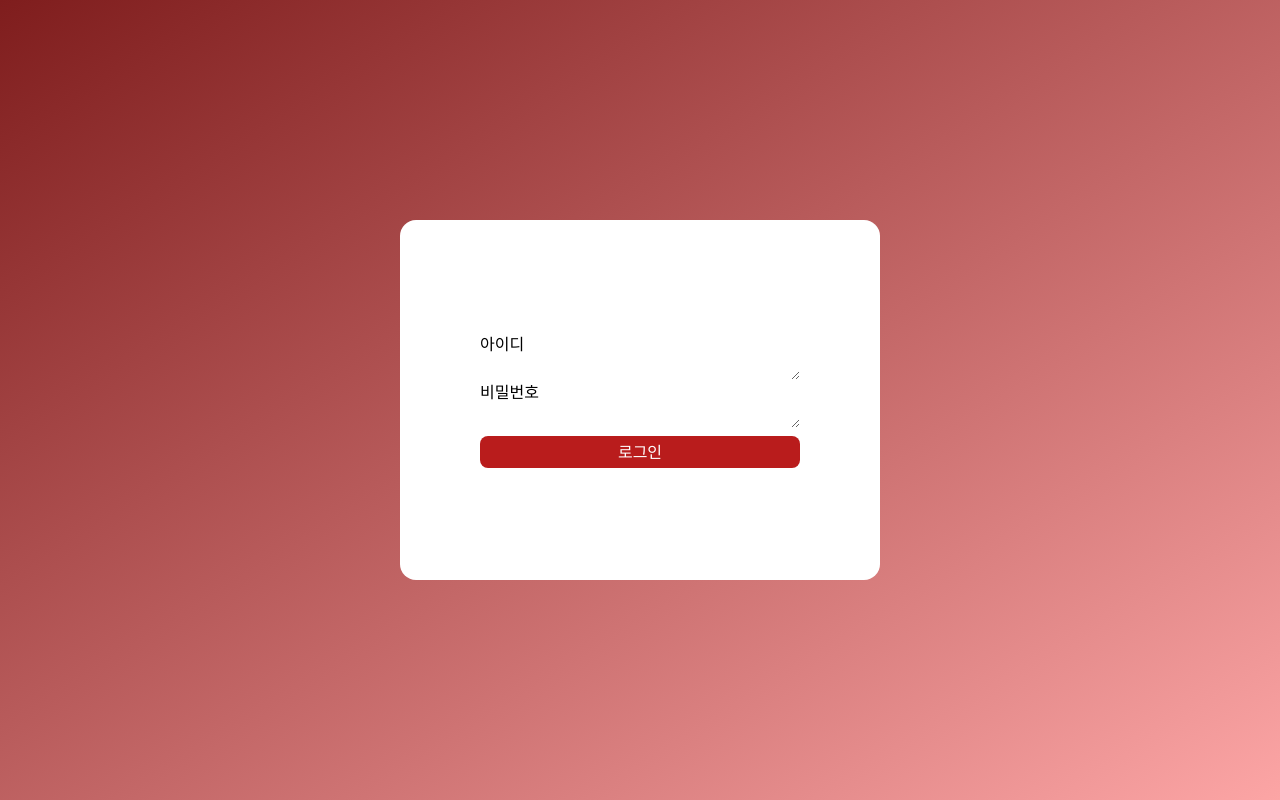
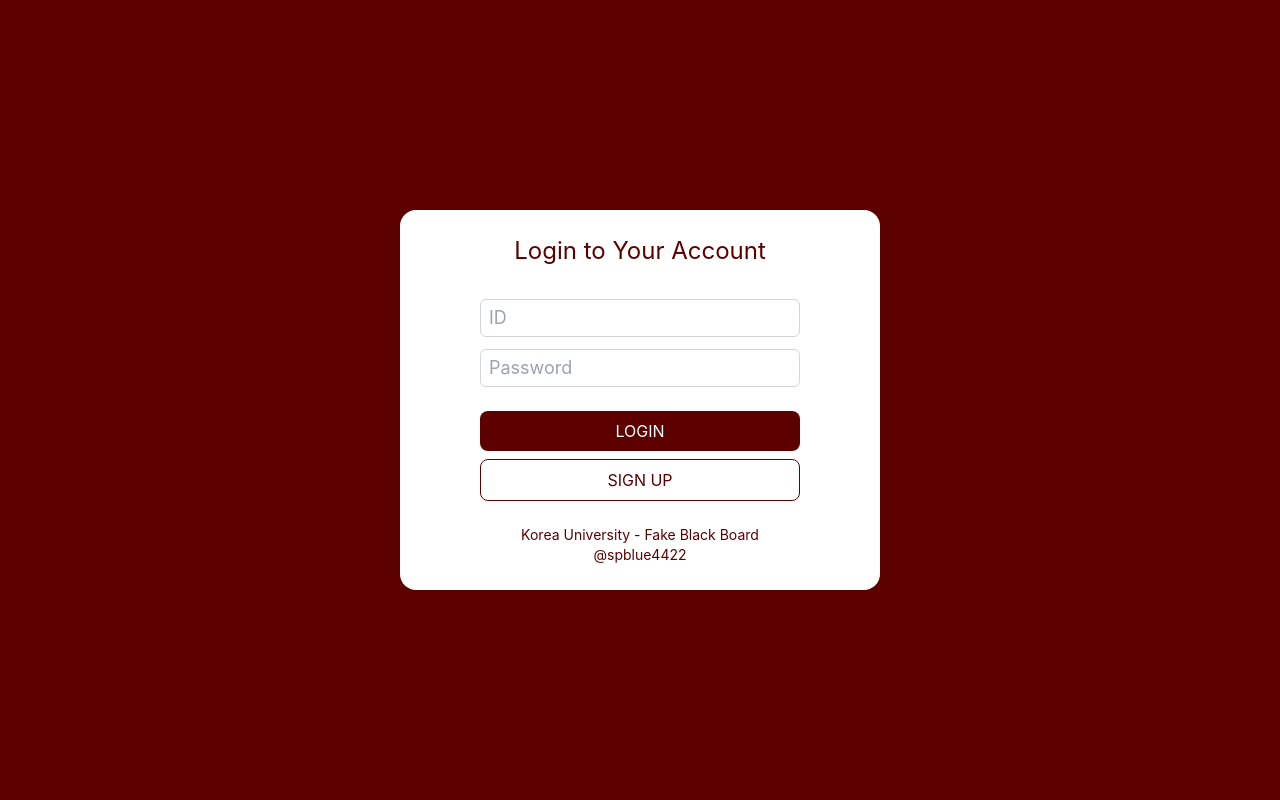
Before and after one commit to spblue4422/KWEB-alternative-frontend, a Next.js app: page /login in a window 1280 px wide. Built offline with nearby package versions, Linux system fonts and the light colour scheme.

Commit message:
add login and join

```diff
--- a/package.json
+++ b/package.json
@@ -3,7 +3,7 @@
 	"version": "0.1.0",
 	"private": true,
 	"scripts": {
-    "dev": "next dev",
+		"dev": "next dev -p 3210",
 		"build": "next build",
 		"start": "next start",
 		"lint": "next lint"
@@ -14,6 +14,7 @@
 		"postcss": "^8.4.18",
 		"react": "18.2.0",
 		"react-dom": "18.2.0",
+		"react-icons": "^4.6.0",
 		"tailwindcss": "^3.1.8"
 	},
 	"devDependencies": {
--- /dev/null
+++ b/src/components/Button.tsx
@@ -0,0 +1,32 @@
+import { MouseEventHandler, PropsWithChildren } from 'react';
+
+interface ButtonProps extends PropsWithChildren {
+	id: string;
+	class: string;
+	onClick?: MouseEventHandler;
+}
+
+export const ClickButton: React.FC<ButtonProps> = (props: ButtonProps) => {
+	return (
+		<button
+			id={props.id}
+			type="button"
+			className={`${props.class} rounded-lg py-2`}
+			onClick={props.onClick}
+		>
+			{props.children}
+		</button>
+	);
+};
+
+export const SubmitButton: React.FC<ButtonProps> = (props: ButtonProps) => {
+	return (
+		<button
+			id={props.id}
+			type="submit"
+			className={`${props.class} rounded-lg py-2`}
+		>
+			{props.children}
+		</button>
+	);
+};
--- /dev/null
+++ b/src/components/Input.tsx
@@ -0,0 +1,46 @@
+import { PropsWithChildren } from 'react';
+
+interface TextInputProps extends PropsWithChildren {
+	id: string;
+	hold: string;
+	type: string;
+	class?: string;
+}
+
+interface RadioInputProps extends PropsWithChildren {
+	id: string;
+	value: string;
+	radioClass?: string;
+	textClass?: string
+	check: boolean | undefined;
+	changeFunc: VoidFunction;
+}
+
+export const TextInput: React.FC<TextInputProps> = (props: TextInputProps) => {
+	return (
+		<input
+			id={props.id}
+			type={props.type}
+			placeholder={props.hold}
+			className={`${props.class} border border-gray-300 rounded-md px-2 py-1 text-lg`}
+		></input>
+	);
+};
+
+export const RadioInput: React.FC<RadioInputProps> = (
+	props: RadioInputProps,
+) => {
+	return (
+		<label className="cursor-pointer">
+			<input
+				id={props.id}
+				type="radio"
+				value={props.value}
+				checked={props.check}
+				onChange={props.changeFunc}
+				className={`${props.radioClass} appearance-none align-middle cursor-pointer border rounded-full checked:border-4`}
+			></input>
+			<span className={`${props.textClass} align-middle ml-1`}>{props.children}</span>
+		</label>
+	);
+};
--- a/src/components/JoinForm.tsx
+++ b/src/components/JoinForm.tsx
@@ -1,32 +1,178 @@
 import React, { useEffect, useState } from 'react';
+import { VscChromeClose } from 'react-icons/vsc';
+import { FormLayout } from '../layouts/FormLayout';
+import { SubmitButton } from './Button';
+import { RadioInput, TextInput } from './Input';
 
 const JoinForm: React.FC = () => {
+	const [status, setStatus] = useState('student');
+
+	const isChecked = () => {
+		if (status == 'student') {
+			return true;
+		} else {
+			return false;
+		}
+	};
+
+	const joinModalClose = async () => {
+		const joinForm = document.getElementById('join_form') as HTMLDivElement;
+		const joinBack = document.getElementById('join_back') as HTMLDivElement;
+		const inputId = document.getElementById(
+			'input_new_id',
+		) as HTMLInputElement;
+		const inputPw = document.getElementById(
+			'input_new_pw',
+		) as HTMLInputElement;
+		const inputName = document.getElementById(
+			'input_new_nm',
+		) as HTMLInputElement;
+		const inputUnqNum = document.getElementById(
+			'input_new_un',
+		) as HTMLInputElement;
+
+		joinBack.classList.replace('opacity-60', 'opacity-0');
+		joinBack.classList.remove('blur-sm');
+		joinBack.classList.replace('z-20', 'z-0');
+		joinForm.classList.replace('opacity-100', 'opacity-0');
+		joinForm.classList.replace('z-30', 'z-0');
+		inputId.value = '';
+		inputPw.value = '';
+		inputName.value = '';
+		inputUnqNum.value = '';
+		setStatus('student');
+	};
+
+	const join = async (e: React.FormEvent<HTMLFormElement>) => {
+		e.preventDefault();
+		const inputId = document.getElementById(
+			'input_new_id',
+		) as HTMLInputElement;
+		const inputPw = document.getElementById(
+			'input_new_pw',
+		) as HTMLInputElement;
+		const inputName = document.getElementById(
+			'input_new_nm',
+		) as HTMLInputElement;
+		const inputUnqNum = document.getElementById(
+			'input_new_un',
+		) as HTMLInputElement;
+
+		const reqBody = {
+			userId: inputId.value,
+			password: inputPw.value,
+			name: inputName.value,
+			uniqueNum: inputUnqNum.value,
+			status: status,
+		};
+
+		const res = await (
+			await fetch('http://localhost:3000/users/add', {
+				method: 'POST',
+				body: JSON.stringify(reqBody),
+				headers: {
+					'Content-Type': 'application/json',
+				},
+			})
+		).json();
+
+		if (res.code == 'SUCCESS') {
+			//alert가 안나오고 모달이 꺼짐.
+			window.alert('회원가입 성공');
+			joinModalClose();
+		} else {
+			window.alert(res.msg);
+		}
+	};
 	return (
-		<form className="w-[480px] h-[640px] bg-white">
-			<div>
-				<h2>아이디</h2>
-				<textarea></textarea>
-			</div>
-			<div>
-				<h2>비밀번호</h2>
-				<textarea></textarea>
-			</div>
-			<div>
-				<h2>이름</h2>
-				<textarea></textarea>
-			</div>
-			<div>
-				<h2>역할</h2>
-				{/* 체크박스 */}
-			</div>
-			<div>
-				<h2>학번</h2>
-				<textarea></textarea>
-			</div>
-            <div>
-                <button>회원가입</button>
-            </div>
-		</form>
+		<>
+			<div
+				id="join_back"
+				className="absolute w-full h-full bg-[#666666] z-0 opacity-0"
+			></div>
+			<FormLayout
+				id={'join_form'}
+				submitFunc={join}
+				class={
+					'w-[480px] h-[500px] absolute top-1/2 left-1/2 translate-x-[-50%] translate-y-[-50%] opacity-0 z-0 drop-shadow-lg'
+				}
+			>
+				<VscChromeClose
+					id="icon_x"
+					size={28}
+					className="absolute top-6 right-6 cursor-pointer"
+					onClick={joinModalClose}
+				></VscChromeClose>
+				<div className="w-[320px] flex flex-col">
+					<p className="text-center text-crimson text-2xl mb-6">
+						Join with New Account
+					</p>
+					<div className="w-3/5 flex justify-between mt-3">
+						<RadioInput
+							id={'radio_std'}
+							value={'student'}
+							check={status === 'student'}
+							changeFunc={function () {
+								setStatus('student');
+							}}
+							radioClass={'w-4 h-4 border-crimson'}
+						>
+							학생
+						</RadioInput>
+						<RadioInput
+							id={'radio_prof'}
+							value={'professor'}
+							check={status === 'professor'}
+							changeFunc={function () {
+								setStatus('professor');
+							}}
+							radioClass={'w-4 h-4 border-crimson'}
+						>
+							교수
+						</RadioInput>
+					</div>
+					<TextInput
+						id={'input_new_id'}
+						type={'text'}
+						hold={'ID'}
+						class={'w-full mt-3'}
+					></TextInput>
+					<TextInput
+						id={'input_new_pw'}
+						type={'password'}
+						hold={'Password'}
+						class={'w-full mt-3'}
+					></TextInput>
+					<TextInput
+						id={'input_new_nm'}
+						type={'text'}
+						hold={'이름'}
+						class={'w-full mt-3'}
+					></TextInput>
+					<TextInput
+						id={'input_new_un'}
+						type={'text'}
+						hold={'학번/교번'}
+						class={'w-full mt-3'}
+					></TextInput>
+					<SubmitButton
+						id={'signup_sub_btn'}
+						class={'w-full bg-crimson text-white mt-6'}
+					>
+						SIGN UP
+					</SubmitButton>
+					<p className="text-center text-crimson text-sm mt-6">
+						Korea University - Fake Black Board
+					</p>
+					<a
+						href="https://www.github.com/spblue4422"
+						className="text-center text-crimson text-sm"
+					>
+						@spblue4422
+					</a>
+				</div>
+			</FormLayout>
+		</>
 	);
 };
 
--- a/src/components/LoginForm.tsx
+++ b/src/components/LoginForm.tsx
@@ -1,22 +1,94 @@
 import React, { useEffect, useState } from 'react';
 import { useRouter } from 'next/router';
+import { TextInput } from './Input';
+import { SubmitButton, ClickButton } from './Button';
+import { FormLayout } from '../layouts/FormLayout';
 
 export const LoginForm: React.FC = () => {
+	const joinModalOpen = async () => {
+		const joinForm = document.getElementById('join_form') as HTMLDivElement;
+		const joinBack = document.querySelector('#join_back') as HTMLDivElement;
+
+		joinBack.classList.replace('opacity-0', 'opacity-60');
+		joinBack.classList.add('blur-sm');
+		joinBack.classList.replace('z-0', 'z-20');
+		joinForm.classList.replace('opacity-0', 'opacity-100');
+		joinForm.classList.replace('z-0', 'z-30');
+	};
+
+	const login = async (e: React.FormEvent<HTMLFormElement>) => {
+		e.preventDefault();
+		const inputId = document.getElementById('input_id') as HTMLInputElement;
+		const inputPw = document.getElementById('input_pw') as HTMLInputElement;
+
+		const reqBody = {
+			userId: inputId.value,
+			password: inputPw.value,
+		};
+
+		const res = await (
+			await fetch('http://localhost:3000/auth/login', {
+				method: 'POST',
+				body: JSON.stringify(reqBody),
+				headers: {
+					'Content-Type': 'application/json',
+				},
+			})
+		).json();
+
+		if (res.statusCode == 401) {
+			window.alert('잘못된 아이디/비밀번호/상태 정보입니다.');
+		} else {
+			//로그인 후 메인페이지로 이동
+			window.location.href = 'http://localhost:3210/login';
+		}
+	};
+
 	return (
-		<form className="w-[480px] h-[360px] bg-white mx-auto border-black rounded-2xl flex items-center justify-center">
-			<div className="w-[320px]">
-				<div className="flex justify-between">
-					<h2>아이디</h2>
-					<textarea></textarea>
-				</div>
-				<div className="flex justify-between">
-					<h2>비밀번호</h2>
-					<textarea></textarea>
-				</div>
-				<button className="w-full bg-red-700 text-white rounded-lg py-1 mt-2">
-					로그인
-				</button>
+		<FormLayout
+			id={'login_form'}
+			submitFunc={login}
+			class={'w-[480px] h-[380px] z-10'}
+		>
+			<div className="w-[320px] flex flex-col">
+				<p className="text-center text-crimson text-2xl mb-6">
+					Login to Your Account
+				</p>
+				<TextInput
+					id={'input_id'}
+					type={'text'}
+					hold={'ID'}
+					class={'w-full mt-2'}
+				></TextInput>
+				<TextInput
+					id={'input_pw'}
+					type={'password'}
+					hold={'Password'}
+					class={'w-full mt-3'}
+				></TextInput>
+				<SubmitButton
+					id={'login_sub_btn'}
+					class={'w-full bg-crimson text-white mt-6'}
+				>
+					LOGIN
+				</SubmitButton>
+				<ClickButton
+					id={'signup_clk_btn'}
+					class={'w-full border text-crimson border-crimson mt-2'}
+					onClick={joinModalOpen}
+				>
+					SIGN UP
+				</ClickButton>
+				<p className="text-center text-crimson text-sm mt-6">
+					Korea University - Fake Black Board
+				</p>
+				<a
+					href="https://www.github.com/spblue4422"
+					className="text-center text-crimson text-sm"
+				>
+					@spblue4422
+				</a>
 			</div>
-		</form>
+		</FormLayout>
 	);
 };
--- /dev/null
+++ b/src/layouts/FormLayout.tsx
@@ -0,0 +1,21 @@
+import { FormEventHandler, PropsWithChildren } from 'react';
+
+interface FormLayoutProps extends PropsWithChildren {
+	submitFunc: FormEventHandler;
+	id: string;
+	class: string;
+}
+
+export const FormLayout: React.FC<FormLayoutProps> = (
+	props: FormLayoutProps,
+) => {
+	return (
+		<form
+			id={props.id}
+			onSubmit={props.submitFunc}
+			className={`${props.class} bg-white mx-auto rounded-2xl flex items-center justify-center`}
+		>
+			{props.children}
+		</form>
+	);
+};
--- /dev/null
+++ b/src/layouts/Layout.tsx
@@ -0,0 +1,3 @@
+export const Layout: React.FC = () => {
+	return <div></div>;
+};
--- a/src/pages/login.tsx
+++ b/src/pages/login.tsx
@@ -1,9 +1,11 @@
 import type { NextPage } from 'next';
+import JoinForm from '../components/JoinForm';
 import { LoginForm } from '../components/LoginForm';
 
 const Login: NextPage = () => {
 	return (
-		<div className="bg-gradient-to-br from-red-900 to-red-300 w-full h-[100vh] flex items-center">
+		<div className="bg-crimson w-full h-[100vh] flex items-center z-10">
+			<JoinForm></JoinForm>
 			<LoginForm></LoginForm>
 		</div>
 	);
--- a/tailwind.config.js
+++ b/tailwind.config.js
@@ -3,12 +3,15 @@ module.exports = {
 	content: ['./src/**/*.{js,jsx,ts,tsx}'],
 	theme: {
 		extend: {
-      colors: {
-        primary: {
-          DEFAULT: "#006994"
-        }
-      }
-    },
+			colors: {
+				primary: {
+					DEFAULT: '#006994',
+				},
+				crimson: {
+					DEFAULT: '#5C0000',
+				},
+			},
+		},
 	},
 	plugins: [],
 };
```
Also changed, not shown: 2 other files (tests, documents, lock files or other folders). Lines whose indentation alone changed are shown as unchanged.
